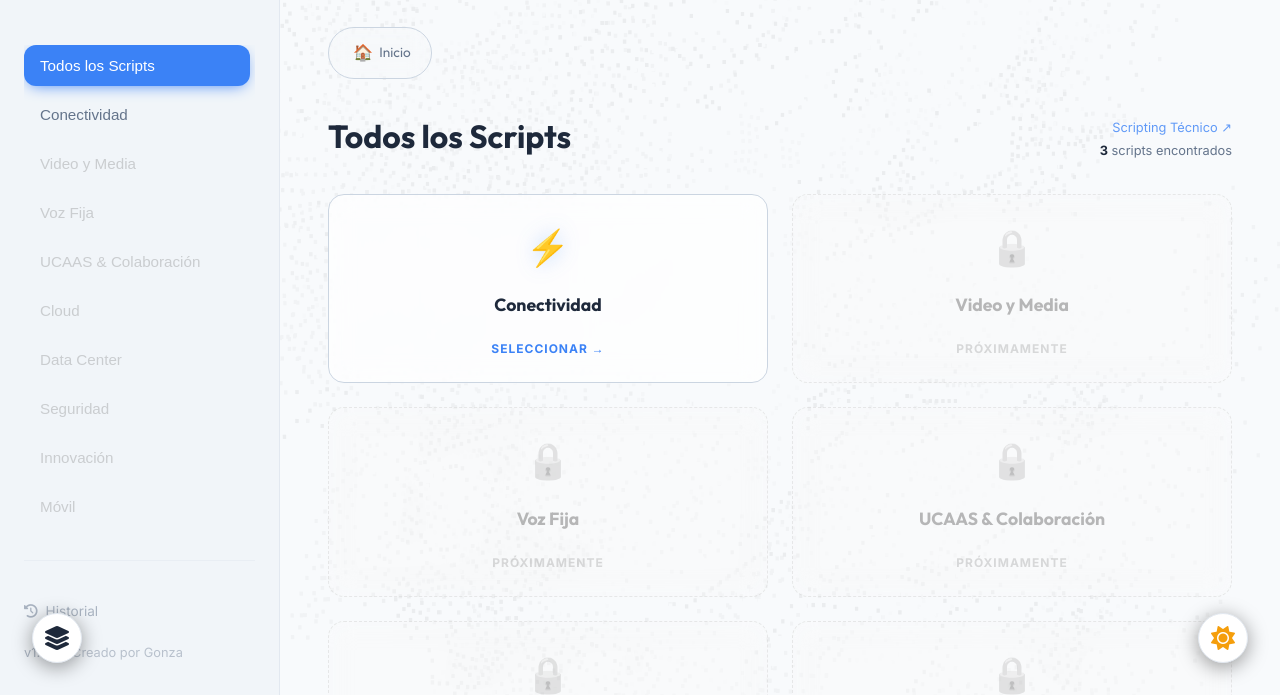
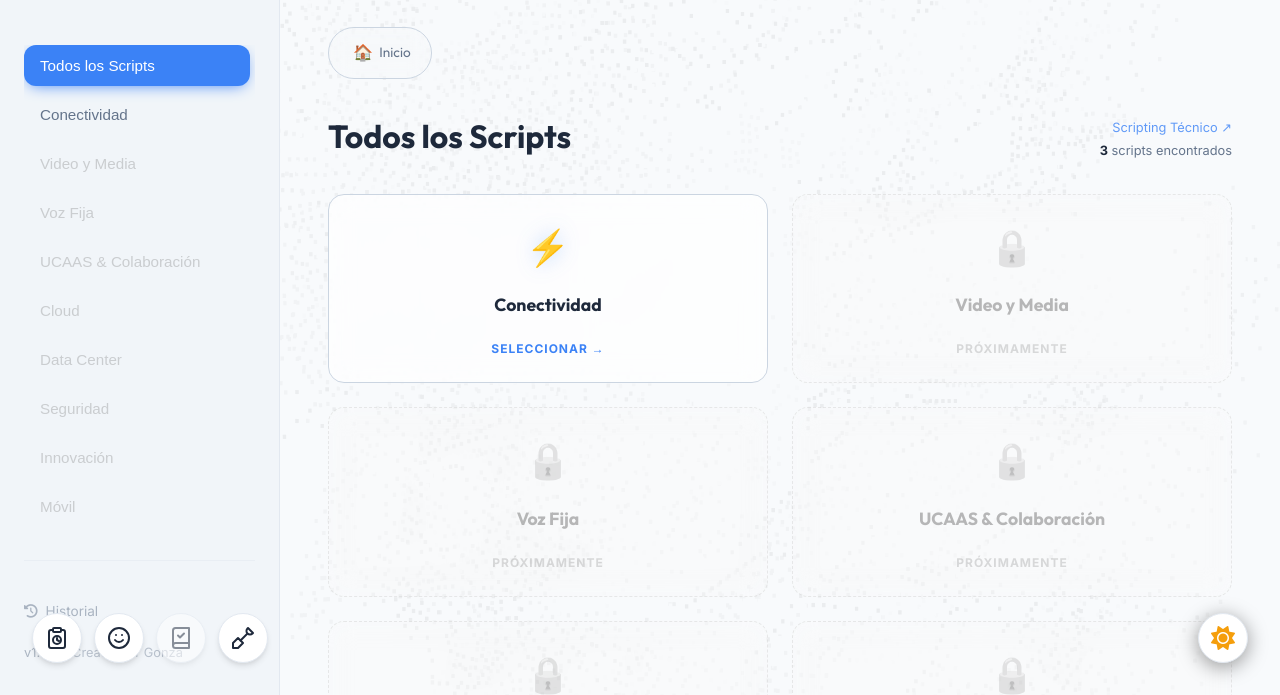
Before and after one commit to gonzalogramagia/apex, a website built with Vite: page index.html in a window 1280 px wide. Shown: the part 105-800 px from the top of the page. Built offline with nearby package versions, Linux system fonts and the light colour scheme.

Commit message:
feat: update bottom left floater buttons to match design system with lucide icons and animation

```diff
--- a/index.html
+++ b/index.html
@@ -136,10 +136,50 @@
         <img class="lightbox-content" id="img-zoomed">
     </div>
 
-    <!-- Fixed Bottom Left Button -->
-    <div class="fixed-bottom-left">
-        <a href="https://apex-today.vercel.app" class="floating-btn" aria-label="Today" title="Ir a Today">
-            <i class="fas fa-layer-group"></i>
+    <!-- Fixed Bottom Left Group -->
+    <div class="fixed-bottom-left-group">
+        <!-- 1 - Botón Simple (Hoy) -->
+        <a href="https://apex.hoy.today/" class="floater-btn" aria-label="Hoy" title="Hoy">
+            <svg xmlns="http://www.w3.org/2000/svg" width="24" height="24" viewBox="0 0 24 24" fill="none"
+                stroke="currentColor" stroke-width="2" stroke-linecap="round" stroke-linejoin="round"
+                class="lucide lucide-clipboard-clock">
+                <rect width="8" height="4" x="8" y="2" rx="1" ry="1" />
+                <path d="M16 4h2a2 2 0 0 1 2 2v14a2 2 0 0 1-2 2H6a2 2 0 0 1-2-2V6a2 2 0 0 1 2-2h2" />
+                <circle cx="12" cy="14" r="4" />
+                <polyline points="12 12 12 14 14 15" />
+            </svg>
+        </a>
+        <!-- 2 - Botón estándar (Habilitado) -->
+        <a href="https://apex.milemojis.com" class="floater-btn" aria-label="Emojis" title="Emojis">
+            <svg xmlns="http://www.w3.org/2000/svg" width="24" height="24" viewBox="0 0 24 24" fill="none"
+                stroke="currentColor" stroke-width="2" stroke-linecap="round" stroke-linejoin="round"
+                class="lucide lucide-smile">
+                <circle cx="12" cy="12" r="10" />
+                <path d="M8 14s1.5 2 4 2 4-2 4-2" />
+                <line x1="9" x2="9.01" y1="9" y2="9" />
+                <line x1="15" x2="15.01" y1="9" y2="9" />
+            </svg>
+        </a>
+        <!-- 3 - Botón Expansible (Ej. Scripting) -->
+        <div class="floater-btn expansible peer floater-disabled" aria-label="Scripting" title="Scripting">
+            <svg xmlns="http://www.w3.org/2000/svg" width="24" height="24" viewBox="0 0 24 24" fill="none"
+                stroke="currentColor" stroke-width="2" stroke-linecap="round" stroke-linejoin="round"
+                class="lucide lucide-book-check">
+                <path d="M4 19.5v-15A2.5 2.5 0 0 1 6.5 2H20v20H6.5a2.5 2.5 0 0 1 0-5H20" />
+                <path d="m9 9.5 2 2 4-4" />
+            </svg>
+            <span class="expansible-text">Ir al Scripting</span>
+        </div>
+        <!-- 4 - Botón que se contrae (Ej. Antipala) -->
+        <a href="https://apex.antipala.pro" class="floater-btn contractible peer-target" aria-label="Antipala"
+            title="Antipala">
+            <svg xmlns="http://www.w3.org/2000/svg" width="24" height="24" viewBox="0 0 24 24" fill="none"
+                stroke="currentColor" stroke-width="2" stroke-linecap="round" stroke-linejoin="round"
+                class="lucide lucide-shovel">
+                <path d="M2 22v-5l5-5 5 5-5 5z" />
+                <path d="M9.5 14.5 16 8" />
+                <path d="m17 2 5 5-.5.5a3.53 3.53 0 0 1-5 0s0 0 0 0a3.53 3.53 0 0 1 0-5L17 2" />
+            </svg>
         </a>
     </div>
 
--- a/style.css
+++ b/style.css
@@ -1092,13 +1092,91 @@ h3,
     transform: scale(1.1);
 }
 
-/* Fixed Bottom Left Button */
-.fixed-bottom-left {
+/* Fixed Bottom Left Group */
+.fixed-bottom-left-group {
     position: fixed;
     bottom: 2rem;
     left: 2rem;
+    display: flex;
+    gap: 0.75rem;
     z-index: 999;
-    transition: opacity 0.3s ease;
+}
+
+/* Floater Buttons */
+.floater-btn {
+    display: flex;
+    align-items: center;
+    justify-content: center;
+    width: 50px;
+    height: 50px;
+    background: var(--bg-card);
+    border: 1px solid var(--border-color);
+    border-radius: 50px;
+    box-shadow: 0 4px 6px -1px rgba(0, 0, 0, 0.1), 0 2px 4px -1px rgba(0, 0, 0, 0.06);
+    cursor: pointer;
+    transition: all 0.3s cubic-bezier(0.4, 0, 0.2, 1);
+    color: var(--text-primary);
+    text-decoration: none;
+    flex-shrink: 0;
+}
+
+.floater-btn i,
+.floater-btn svg {
+    font-size: 1.5rem;
+    transition: color 0.3s ease;
+}
+
+.floater-btn:not(.floater-disabled):hover {
+    transform: scale(1.1);
+    box-shadow: 0 10px 15px -3px rgba(0, 0, 0, 0.1);
+}
+
+.floater-btn:not(.floater-disabled):hover i,
+.floater-btn:not(.floater-disabled):hover svg {
+    color: #eab308;
+    /* yellow-500 */
+}
+
+.floater-disabled {
+    opacity: 0.5;
+    cursor: not-allowed;
+}
+
+/* Expansible */
+.floater-btn.expansible {
+    width: auto;
+    padding: 0 0.75rem;
+}
+
+.expansible-text {
+    font-size: 0.875rem;
+    font-weight: 600;
+    max-width: 0;
+    opacity: 0;
+    overflow: hidden;
+    white-space: nowrap;
+    transition: all 0.3s ease-in-out;
+}
+
+.floater-btn.expansible:not(.floater-disabled):hover .expansible-text {
+    max-width: 150px;
+    opacity: 1;
+    margin-left: 0.5rem;
+    color: #eab308;
+}
+
+/* Contractible */
+.floater-btn.contractible {
+    overflow: hidden;
+    transition: all 0.3s ease-in-out;
+}
+
+.floater-btn.expansible:not(.floater-disabled):hover~.floater-btn.contractible {
+    width: 0;
+    padding: 0;
+    border: 0;
+    opacity: 0;
+    margin-left: -12px;
 }
 
 /* Fixed Bottom Right Button */
@@ -1334,7 +1412,7 @@ h3,
         flex: 1;
     }
 
-    .fixed-bottom-left {
+    .fixed-bottom-left-group {
         bottom: 1rem;
         left: 1rem;
     }
```
Also changed, not shown: README.md.
